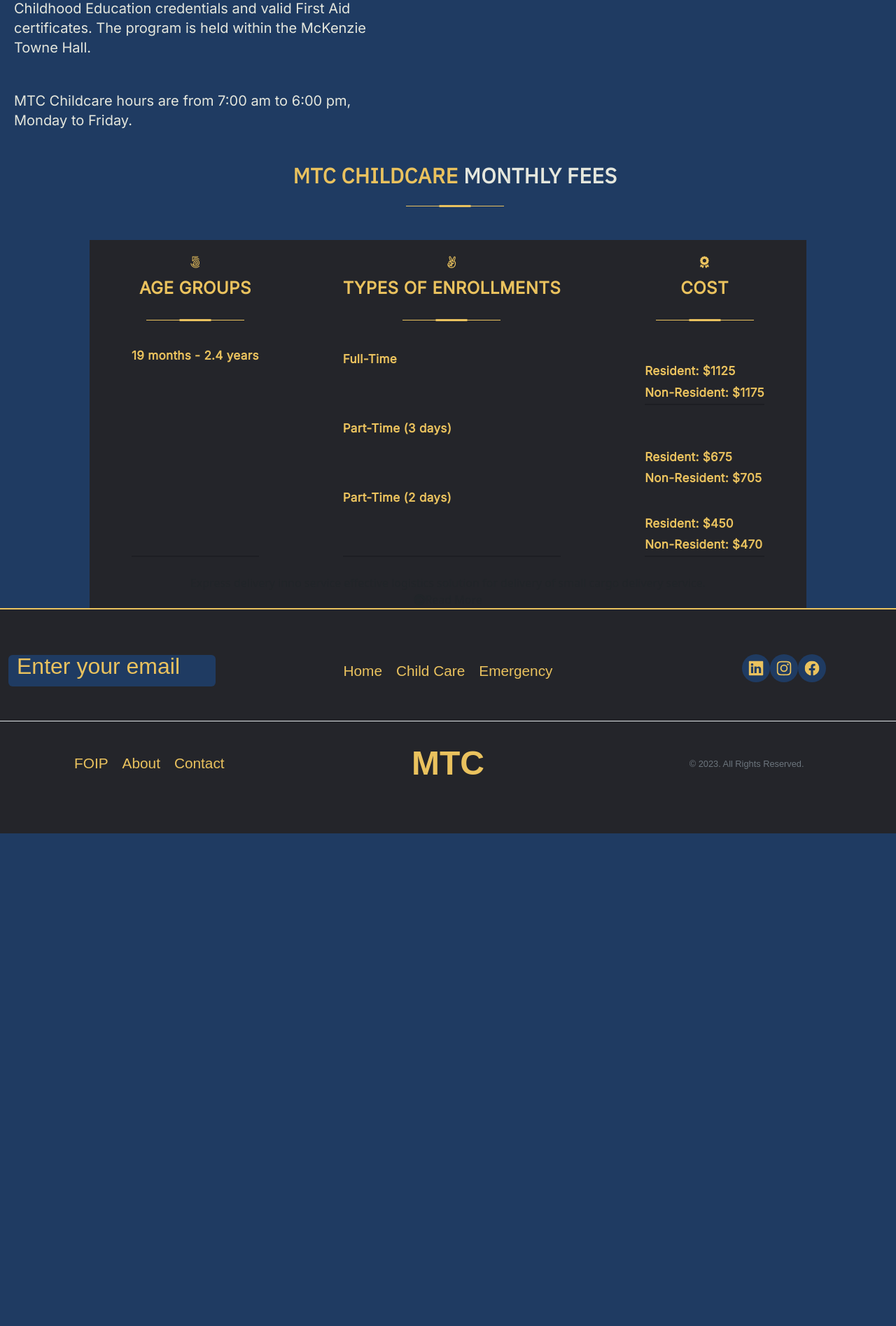
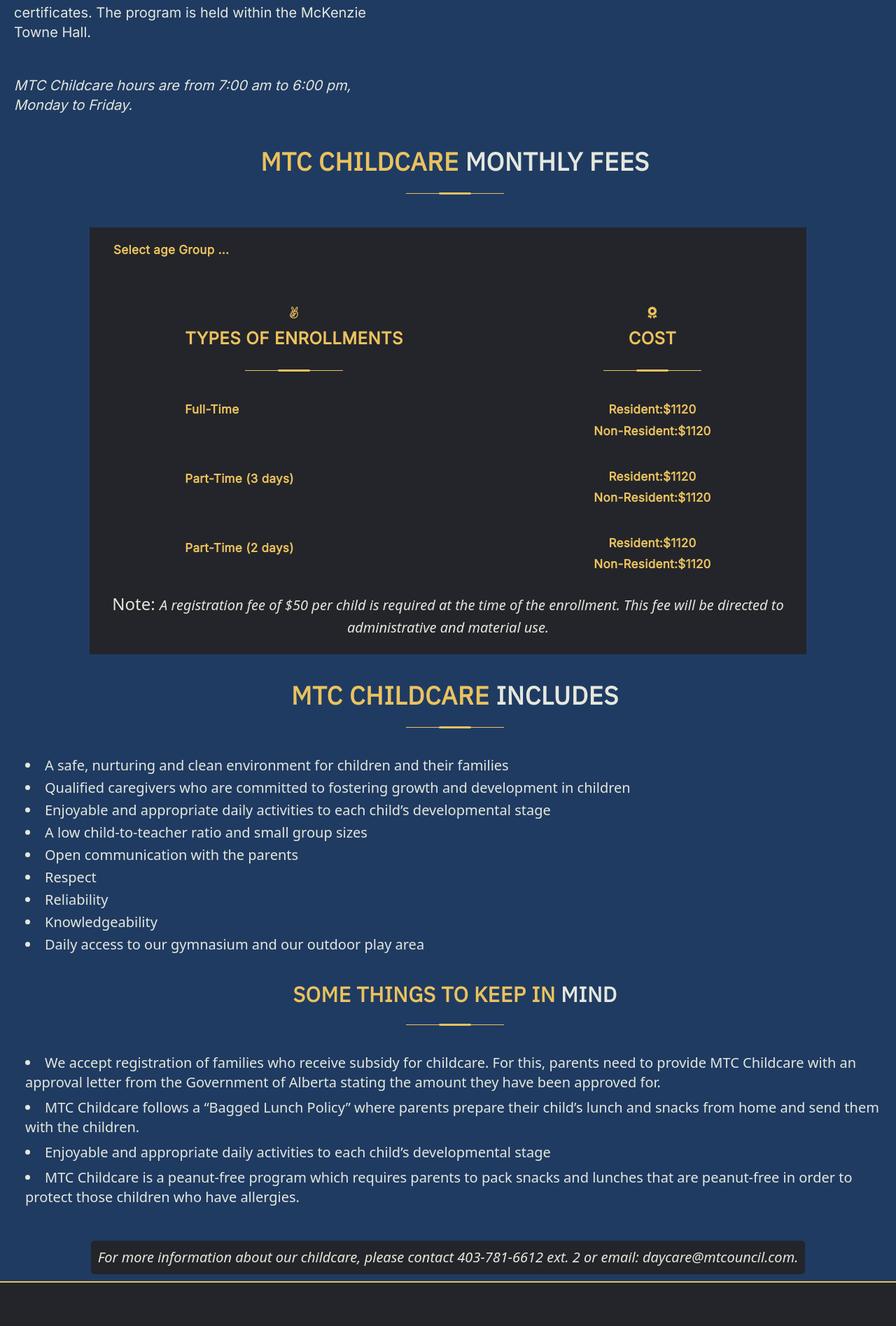
Before and after one commit to Kaleb-cpu/MTC-Official, a React (Vite) app: page /Childcare in a window 1280 px wide. Shown: the part 437-2332 px from the top of the page at 70% size. Before the commit the page ends 1628 px from the top, so only its background shows below. Built offline with nearby package versions, Linux system fonts and the light colour scheme; a web font is replaced by a local one.

Commit message:
about page initial

```diff
--- a/src/assets/css files/App.css
+++ b/src/assets/css files/App.css
@@ -117,3 +117,9 @@
 .bg-Primary {
   background-color: var(--secondary);
 }
+
+/* specific to ice surface */
+
+.borderTop {
+  border-top: solid 2px var(--fourth);
+}
--- a/src/assets/css files/childcare.css
+++ b/src/assets/css files/childcare.css
@@ -35,21 +35,20 @@
 	background-color: var(--fourth);
 }
 
+/* breakpoint for bigger screens */
+@media only screen and (min-width: 768px) {
+
 	.plans {
 		background-color: var(--secondary);
 		margin: auto;
 		width: 80vw;
 	}
-
 	.types-of-plans {
 		display: flex;
 		justify-content: space-around;
 	}
-
-
 	.option-1 {
 		margin-top: 1em;
-	border-bottom: 2px solid #1d1e23;
 		margin-bottom: 25px;
 		color: var(--fourth);
 		font-size: 17px;
@@ -59,6 +58,48 @@
 		line-height: 1.8em;
 		width: max-content;
 	}
+	.age-1-cost {
+		display: flex;
+		flex-direction: column;
+		gap: 2em;
+		list-style: none;
+
+	}
+
+}
+
+@media only screen and (max-width: 768px) {
+
+	.plans {
+		background-color: var(--secondary);
+		margin: auto;
+		width: 97vw;
+	}
+
+	.types-of-plans {
+		display: flex;
+		justify-content: space-evenly;
+	}
+	.option-1 {
+		margin-top: 1em;
+		margin-bottom: 25px;
+		color: var(--fourth);
+		font-size: 1.1rem;
+		font-weight: 700;
+		font-family: var(--font-2);
+		letter-spacing: 0.02em;
+		line-height: 1.8em;
+		width: max-content;
+	}
+	.age-1-cost {
+		display: flex;
+		flex-direction: column;
+		list-style: none;
+		gap: 1em;
+
+	}
+
+}
 
 .age-1-enrollments {
 	display: flex;
@@ -67,10 +108,60 @@
 	list-style: none;
 }
 
-.age-1-cost {
-	display: flex;
-	flex-direction: column;
-	gap: 2em;
-	list-style: none;
+
+
+
+
+
+
+
+
+button {
+	position: relative;
 
 }
+
+button.active {
+	color: var(--teritary);
+	background-color: var(--secondary);
+
+}
+
+.dropDown > p:hover {
+	color: var(--secondary);
+	background-color: var(--teritary);
+}
+
+.dropDown > p {
+	padding: 0.375rem 0.88rem;
+	border-bottom: 1px solid rgb(235, 235, 235);
+	min-width: 140px;
+}
+
+.dropDown {
+	margin: 2em 1em;
+	position: absolute;
+	top: 38px;
+	left: 2px;
+	border: 1px solid var(--teritary);
+	background: var(--secondary);
+	color: var(--fourth);
+	text-align: left;
+	border-radius: 0.25rem;
+	width: max-content;
+
+  }
+
+  .ageGroupSelection {
+	margin: 1em 2em;
+  }
+
+  .backgroupInfromation {
+	background-color: var(--secondary);
+	color: var(--teritary);
+	width: fit-content;
+	margin: auto;
+	border-radius: 5px;
+	padding: 0.5em;
+	margin-bottom: 0.5em;
+  }
--- /dev/null
+++ b/src/components/ChildcareAge.tsx
@@ -0,0 +1,51 @@
+// Childcare age dropdown menu
+
+import { useEffect, useState } from 'react';
+
+type DropDownProps = {
+    residentPricing: string[];
+    nonResidentPricing: string[];
+    ageGroups: string[];
+    showDropDown: boolean;
+    toggleDropDown: Function;
+    ageGroupSelection: Function;
+  };
+
+  const DropDown = ({
+    ageGroups,
+    residentPricing,
+    ageGroupSelection,
+  }: DropDownProps): JSX.Element => {
+    const [showDropDown, setShowDropDown] = useState<boolean>(false);
+
+    const onClickHandler = (ageGroup: string): void => {
+        ageGroupSelection(ageGroup);
+      };
+
+      useEffect(() => {
+        setShowDropDown(showDropDown);
+      }, [showDropDown]);
+
+      return (
+        <>
+          <div className={showDropDown ? 'dropDown' : 'dropDown active'}>
+            {ageGroups.map(
+              (ageGroup: string, index: number): JSX.Element => {
+                return (
+                  <p
+                    key={index}
+                    onClick={(): void => {
+                      onClickHandler(ageGroup);
+                    }}
+                  >
+                    {ageGroup}
+                  </p>
+                );
+              }
+            )}
+          </div>
+        </>
+      );
+    };
+
+    export default DropDown;
--- a/src/pages/Childcare.tsx
+++ b/src/pages/Childcare.tsx
@@ -1,28 +1,89 @@
+import React, { useState } from "react";
 import '../assets/css files/childcare.css'
+import DropDown from '../components/ChildcareAge';
 
 
 
-export default function ChildCare() {
+const ChildCare = (): JSX.Element => {
+	const [showDropDown, setShowDropDown] = useState<boolean>(false);
+	const [selectageGroup, setselectageGroup] = useState<string>("");
+	const [pricing, selectedPricing] = useState<string>("please select age group to see pricing")
+
+	const ageGroups = () => {
+	  return ["19 months - 2.4 years", "2.5 years - 5 years"];
+	};
+
+	const residentPricing = () => {
+		return
+		["$1125","$675", "$450"];
+	};
+
+	const NonresidentPricing = () => {
+		return
+		["Nonresident","$1175","$705","$470"]
+
+	};
+
+
+	const toggleDropDown = () => {
+		setShowDropDown(!showDropDown);
+	  };
+
+	  const dismissHandler = (event: React.FocusEvent<HTMLButtonElement>): void => {
+		if (event.currentTarget === event.target) {
+		  setShowDropDown(false);
+		}
+	  };
+
+
+
+	  const ageGroupSelection = (ageGroup: string): void => {
+		setselectageGroup(ageGroup);
+	  };
+
+
+
+
   return (
     <div>
-      <h1 className="teritary display-5 font-1 mb-9 mt-10">Welcome to McKenzie Towne Hall’s Childcare Program! </h1>
-      <p className='teritary font-2 text-xl text-left w-2/5 ml-5 mb-5'>The purpose of our program is to help families living in the community of McKenzie Towne and in the neighborhood communities by offering quality child care for children between 19 months and 5 years old. </p>
-      <p className='teritary font-2 text-xl text-left w-2/5 ml-5 mb-5'>We are a licensed childcare, approved by the Alberta Government. Our dedicated staff have Early Childhood Education credentials and valid First Aid certificates. The program is held within the McKenzie Towne Hall.</p>
-      <p className='teritary font-2 text-xl text-left w-2/5 ml-5 mb-5'>MTC Childcare hours are from 7:00 am to 6:00 pm, Monday to Friday.</p>
-      <h3 className='title teritary font-1 text-3xl text-center ml-5 mb-5' ><span className='span-title'>MTC Childcare</span> monthly fees</h3>
+      <h1 className="teritary md:display-5 text-3xl font-1 mb-9 mt-10">Welcome to McKenzie Towne Hall’s Childcare Program! </h1>
+      <p className='teritary font-2 md:text-xl text-lg text-left md:w-2/5 ml-5 mb-5'>The purpose of our program is to help families living in the community of McKenzie Towne and in the neighborhood communities by offering quality child care for children between 19 months and 5 years old. </p>
+      <p className='teritary font-2 md:text-xl text-lg text-left md:w-2/5 ml-5 mb-5'>We are a licensed childcare, approved by the Alberta Government. Our dedicated staff have Early Childhood Education credentials and valid First Aid certificates. The program is held within the McKenzie Towne Hall.</p>
+      <p className='teritary font-2 md:text-xl text-lg text-left md:w-2/5 italic ml-5 mb-5'>MTC Childcare hours are from 7:00 am to 6:00 pm, Monday to Friday.</p>
+      <h3 className='title teritary font-1 md:text-4xl text-2xl text-center ml-5 mb-5' ><span className='span-title'>MTC Childcare</span> monthly fees</h3>
 
       <section className='plans'>
       {/* <!-- types of plans container --> */}
 
+						<div className="option-1">
+
+					<div>
+					{selectageGroup
+            ? `You selected ${selectageGroup}`
+            : " "}
+
+			<button
+			 className={showDropDown ? "active" : undefined}
+			 onClick={(): void => toggleDropDown()}
+			 onBlur={(e: React.FocusEvent<HTMLButtonElement>): void =>
+			   dismissHandler(e)
+			 }
+			>
+				 <div className="ageGroupSelection">{selectageGroup ? "Select: " + selectageGroup : "Select age Group ..."} </div>
+        {showDropDown && (
+          <DropDown
+		  ageGroups={ageGroups()}
+            showDropDown={false}
+            toggleDropDown={(): void => toggleDropDown()}
+            ageGroupSelection={ageGroupSelection}
+          />
+        )}
+
+			</button>
+					</div>
+						</div>
 					<div className="types-of-plans">
 
-						<div className="option-1">
-							<i className="fab fa-500px"></i>
-							<h3 className="title">Age Groups</h3>
-					<div className="age-group-1">
-						<h1>19 months - 2.4 years</h1>
-					</div>
-						</div>
 						<div className="option-1">
 							<i className="fab fa-angellist"></i>
 							<h3 className="title">Types of Enrollments</h3>
@@ -37,43 +98,53 @@
 						<div className="option-1">
 							<i className="fas fa-award"></i>
 							<h3 className="title">Cost</h3>
-					<div className='age-1-cost text-left'>
-						<div className='option-1'>
-						<li>Resident: $1125</li>
-						<li>Non-Resident: $1175</li>
+					<div className='age-1-cost'>
+						<div>
+						<li>Resident:$1120</li>
+						<li>Non-Resident:$1120</li>
 						</div>
 <div>
-						<li className='option-2'>Resident: $675</li>
-						<li>Non-Resident: $705</li>
+						<li>Resident:$1120</li>
+						<li>Non-Resident:$1120</li>
 						</div>
 
 <div>
-						<li className='option-3'>Resident: $450</li>
-						<li>Non-Resident: $470</li>
+						<li>Resident:$1120</li>
+						<li>Non-Resident:$1120</li>
 						</div>
 					</div>
 						</div>
 					</div>
-
-					{/* plan b */}
+					<h1 className="teritary text-2xl mb-3 pb-6">Note: <span className="italic text-xl">A registration fee of $50 per child is required at the time of the enrollment. This fee will be directed to administrative and material use.</span> </h1>
+        </section>
 
 
-{/* first age group container */}
-				<div className='agc-1-container grid grid-cols-3 items-center '>
-				</div>
-				{/* <!-- / End Single Service --> */}
-				{/* <!-- Start Single Service --> */}
-				<div>
-					<div className="single-service">
-						<div className="part-2">
-							<p className="description">Express delivery inno service effective logistics solution for delivery of small cargo delivery service.</p>
-							<a href="#"><i className="fas fa-arrow-circle-right"></i>Read More</a>
-						</div>
-					</div>
-				</div>
-        </section>
-				{/* <!-- / End Single Service --> */}
+		<h3 className='title teritary font-1 md:text-4xl text-2xl text-center mt-10 ml-5 mb-10' ><span className='span-title'>MTC Childcare</span> includes</h3>
+		<div className="teritary text-left ml-9 mb-3 text:lg md:text-xl flex flex-col gap-1">
+			<li>A safe, nurturing and clean environment for children and their families</li>
+			<li>Qualified caregivers who are committed to fostering growth and development in children</li>
+			<li>Enjoyable and appropriate daily activities to each child’s developmental stage</li>
+			<li>A low child-to-teacher ratio and small group sizes</li>
+			<li>Open communication with the parents</li>
+			<li>Respect</li>
+			<li>Reliability</li>
+			<li>Knowledgeability</li>
+			<li>Daily access to our gymnasium and our outdoor play area</li>
+		</div>
+
+		<h3 className='title teritary font-1 text-3xl text-center mt-10 ml-5 mb-10'><span className='span-title'>Some things to keep in</span> Mind</h3>
+		<div className="teritary text-left ml-9 mb-3 text:lg md:text-xl flex flex-col gap-2">
+
+			<li>We accept registration of families who receive subsidy for childcare. For this, parents need to provide MTC Childcare with an approval letter from the Government of Alberta stating the amount they have been approved for.</li>
+			<li>MTC Childcare follows a “Bagged Lunch Policy” where parents prepare their child’s lunch and snacks from home and send them with the children. </li>
+			<li>Enjoyable and appropriate daily activities to each child’s developmental stage</li>
+			<li>MTC Childcare is a peanut-free program which requires parents to pack snacks and lunches that are peanut-free in order to protect those children who have allergies.</li>
+
+		</div>
+      <h3 className="teritary md:text-xl text-lg italic mt-12 backgroupInfromation">For more information about our childcare, please contact 403-781-6612 ext. 2 or email: daycare@mtcouncil.com.</h3>
 
     </div>
   );
 }
+
+export default ChildCare;
```
Also changed, not shown: src/pages/About.tsx (+77 -3 lines), src/pages/Ice Surface.tsx (+12 -10 lines). Lines whose indentation alone changed are shown as unchanged.
